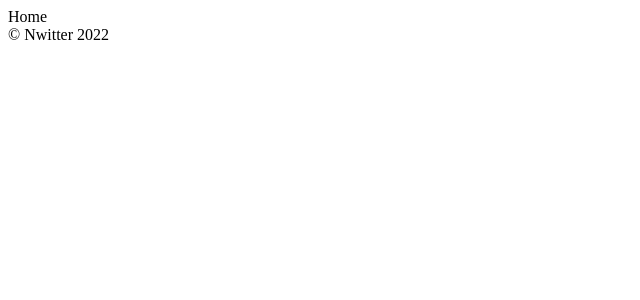
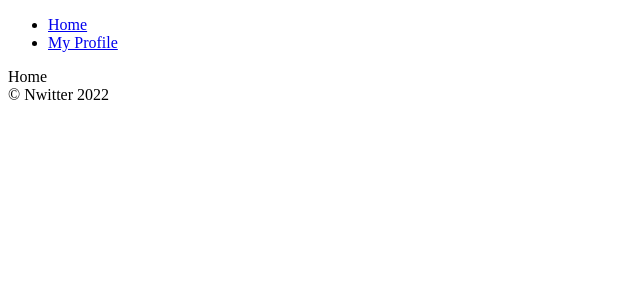
Before and after one commit to tomatophobia/firebase-flutter-playground, a React (Create React App) app: page / in a window 1280 px wide. Shown: the top 300 px of the page, without its empty margins (0-640 px from the left). Built offline with nearby package versions, Linux system fonts and the light colour scheme; no server answers; sample sign-in values are in the browser's storage.

Commit message:
강의 ~ #2.5, Navigation, 로그아웃

```diff
--- /dev/null
+++ b/src/components/Navigation.js
@@ -0,0 +1,18 @@
+import React from "react";
+import {Link} from "react-router-dom";
+
+
+const Navigation = () => (
+    <nav>
+      <ul>
+        <li>
+          <Link to="/">Home</Link>
+        </li>
+        <li>
+          <Link to="/profile">My Profile</Link>
+        </li>
+      </ul>
+    </nav>
+);
+
+export default Navigation;
--- a/src/components/Router.js
+++ b/src/components/Router.js
@@ -1,18 +1,30 @@
 import React from "react";
-import {HashRouter as Router, Route, Switch} from "react-router-dom";
-import Auth from "../routes/Auth";
-import Home from "../routes/Home";
+import {HashRouter as Router, Redirect, Route, Switch} from "react-router-dom";
+import Navigation from "components/Navigation";
+import Auth from "routes/Auth";
+import Home from "routes/Home";
+import Profile from "routes/Profile";
 
 const AppRouter = ({isLoggedIn}) => {
   return <Router>
+    {isLoggedIn && <Navigation/>}
     <Switch>
       {isLoggedIn ?
           <>
             <Route exact path="/">
               <Home/>
             </Route>
-          </> :
-          <Route exact path="/"><Auth/></Route>
+            <Route exact path="/profile">
+              <Profile/>
+            </Route>
+          </>
+          :
+          <>
+            <Route exact path="/">
+              <Auth/>
+            </Route>
+            <Redirect from="*" to="/"/>
+          </>
       }
     </Switch>
   </Router>
--- a/src/routes/Profile.js
+++ b/src/routes/Profile.js
@@ -1,4 +1,18 @@
 import React from "react";
+import {authService} from "fbase";
+import {useHistory} from "react-router-dom";
 
-const Profile = () => <span>Profile</span>;
+const Profile = () => {
+  const history = useHistory();
+  const onLogOutClick = async () => {
+    await authService.signOut();
+    history.push("/");
+  }
+  return (
+    <>
+      <button onClick={onLogOutClick}>Log Out</button>
+    </>
+  );
+};
+
 export default Profile;
```
